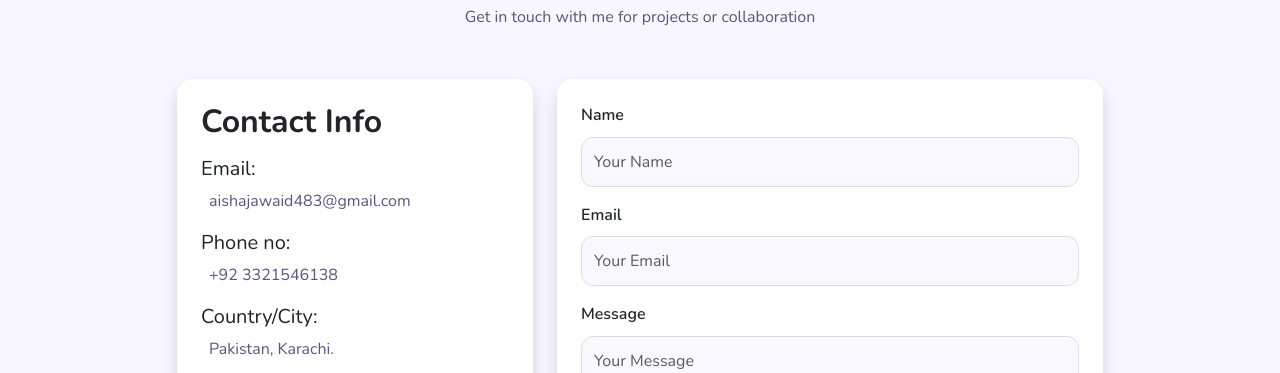
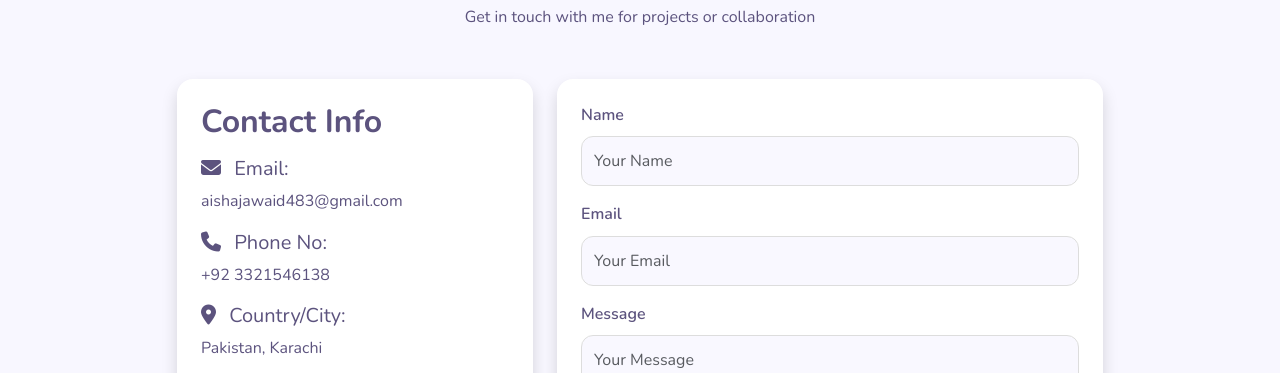
Before and after one commit to AyeshaJaved151/My-Portfolio, a plain HTML site: page index.html in a window 1280 px wide. Shown: the part 4574-4947 px from the top of the page. Drawn offline with nearby package versions, Linux system fonts and the light colour scheme.

Commit message:
portfolio

```diff
--- a/index.html
+++ b/index.html
@@ -6,6 +6,7 @@
   <title>My Portfolio</title>
   <link rel="stylesheet" href="bootstrap.css" />
   <link rel="stylesheet" href="style.css" />
+  <link rel="stylesheet" href="https://cdnjs.cloudflare.com/ajax/libs/font-awesome/6.5.0/css/all.min.css">
 </head>
 <body>
 
@@ -515,58 +516,53 @@
   <!-- contact start -->
   <section id="contact" class="py-5 mt-5 reveal left">
     <div class="container reveal left">
-      <div class="text-center mb-5  reveal left">
+      <div class="text-center mb-5">
         <h1 class="fw-bold">Contact Me</h1>
         <p>Get in touch with me for projects or collaboration</p>
       </div>
-      <div class="row justify-content-center  reveal left">
+      <div class="row justify-content-center">
+        <!-- Contact Info -->
         <div class="col-md-4">
-          <div class="card shadow rounded-4 p-4 h-60 text-start">
+          <div class="card shadow rounded-4 p-4 h-100 text-start">
             <h2 class="fw-bold mb-3">Contact Info</h2>
-            <h5>Email:</h5>
+            <h5><i class="fa-solid fa-envelope me-2"></i> Email:</h5>
+            <p>aishajawaid483@gmail.com</p>
+            <h5><i class="fa-solid fa-phone me-2"></i> Phone No:</h5>
+            <p>+92 3321546138</p>
+            <h5><i class="fa-solid fa-location-dot me-2"></i> Country/City:</h5>
+            <p>Pakistan, Karachi</p>
+            <h5><i class="fa-brands fa-github me-2"></i> GitHub:</h5>
             <p>
-              <i class="fas fa-envelope me-2"></i>aishajawaid483@gmail.com
-            </p>
-            <h5>Phone no:</h5>
-            <p><i class="fas fa-phone me-2"></i>+92 3321546138</p>
-            <h5>Country/City:</h5>
-            <p>
-              <i class="fas fa-map-marker-alt me-2"></i>Pakistan, Karachi.
-            </p>
-            <h5>GitHub:</h5>
-            <p>
-              <i class="fas fa-map-marker-alt me-2"></i>
               <a href="https://github.com/AyeshaJaved151" target="_blank">
                 AyeshaJaved151
               </a>
             </p>
-            <h5>LinkedIn:</h5>
+            <h5><i class="fa-brands fa-linkedin me-2"></i> LinkedIn:</h5>
             <p>
-              <i class="fas fa-map-marker-alt me-2"></i>
               <a href="https://www.linkedin.com/in/ayesha-javed-ab5908366/" target="_blank">
                 Ayesha Javed
               </a>
             </p>
           </div>
         </div>
-        <div class="col-md-6 mb-4 reveal left">
-          <div class="card shadow rounded-4 p-4">
+
+        <!-- Form -->
+        <div class="col-md-6">
+          <div class="card shadow rounded-4 p-4 h-100">
             <form>
               <div class="mb-3">
-                <label for="name" class="form-label fw-semibold">Name</label>
-                <input type="text" class="form-control" id="name" placeholder="Your Name" required />
+                <label class="form-label fw-semibold">Name</label>
+                <input type="text" class="form-control" placeholder="Your Name">
               </div>
               <div class="mb-3">
-                <label for="email" class="form-label fw-semibold">Email</label>
-                <input type="email" class="form-control" id="email" placeholder="Your Email" required />
+                <label class="form-label fw-semibold">Email</label>
+                <input type="email" class="form-control" placeholder="Your Email">
               </div>
               <div class="mb-3">
-                <label for="message" class="form-label fw-semibold">Message</label>
-                <textarea class="form-control" id="message" rows="5" placeholder="Your Message" required></textarea>
+                <label class="form-label fw-semibold">Message</label>
+                <textarea class="form-control" rows="5" placeholder="Your Message"></textarea>
               </div>
-              <button type="submit" class="btn btn-primary w-100">
-                Send Message
-              </button>
+              <button class="btn btn-primary w-100">Send Message</button>
             </form>
           </div>
         </div>
--- a/style.css
+++ b/style.css
@@ -179,7 +179,12 @@ h4 {
 }
 
 #contact h1,
-#contact p {
+#contact h2,
+#contact h5,
+#contact p,
+#contact label,
+#contact i,
+#contact a {
   color: var(--primary-color);
 }
 
```
